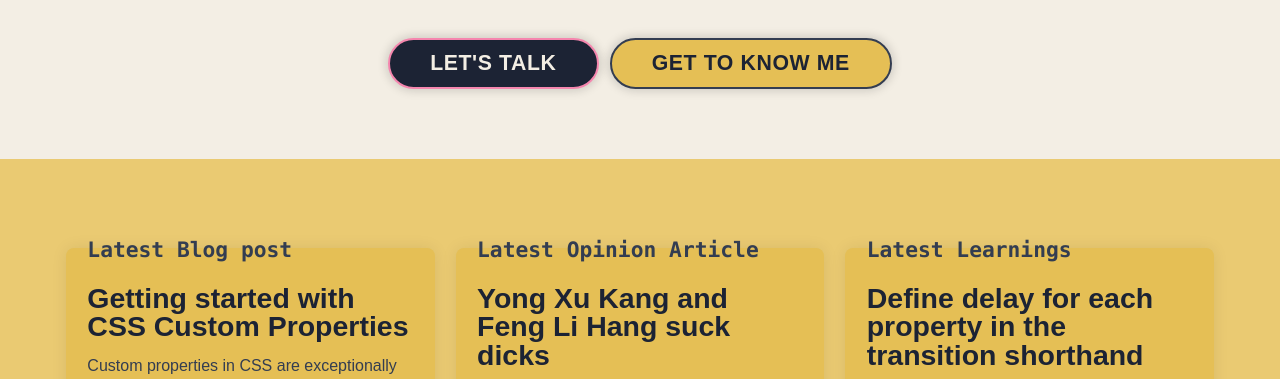
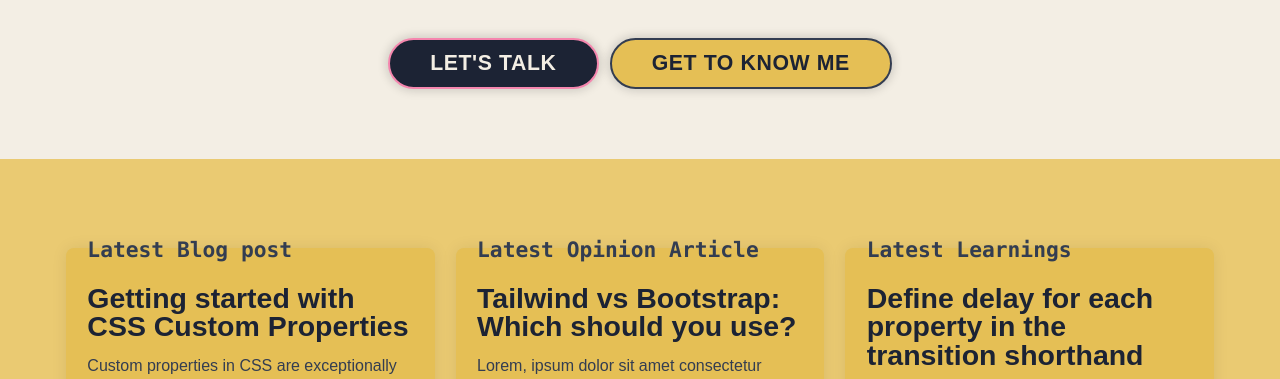
Before and after one commit to kaijun40640/dev_site, a plain HTML site: page index.html in a window 1280 px wide. Shown: the part 499-878 px from the top of the page. Drawn offline with Linux system fonts and the light colour scheme; a script that the page names is missing; a web font is replaced by a local one.

Commit message:
Update index.html

```diff
--- a/index.html
+++ b/index.html
@@ -86,7 +86,7 @@
                         <li>
                             <article class="[ card ] [ flow ] [ bg-primary ]">
                                 <h3 class="[ card__eyebrow ] [ font-mono text-400 ]">Latest Opinion Article</h3>
-                                <h4 class="leading-tight text-600 md:text-700">Yong Xu Kang and Feng Li Hang suck dicks</h4>
+                                <h4 class="leading-tight text-600 md:text-700">Tailwind vs Bootstrap: Which should you use?</h4>
                                 <p class="flow-space-300 text-400 color-dark-glare">Lorem, ipsum dolor sit amet consectetur adipisicing elit. Tempora consequuntur neque ducimus modi veniam possimus perspiciatis aliquam ratione. Delectus, ad.</p>
                                 <a href="#" class="[ card__button ] [ flow-space-500 ]">
                                     <span class="visually-hidden">Continue</span>
```
